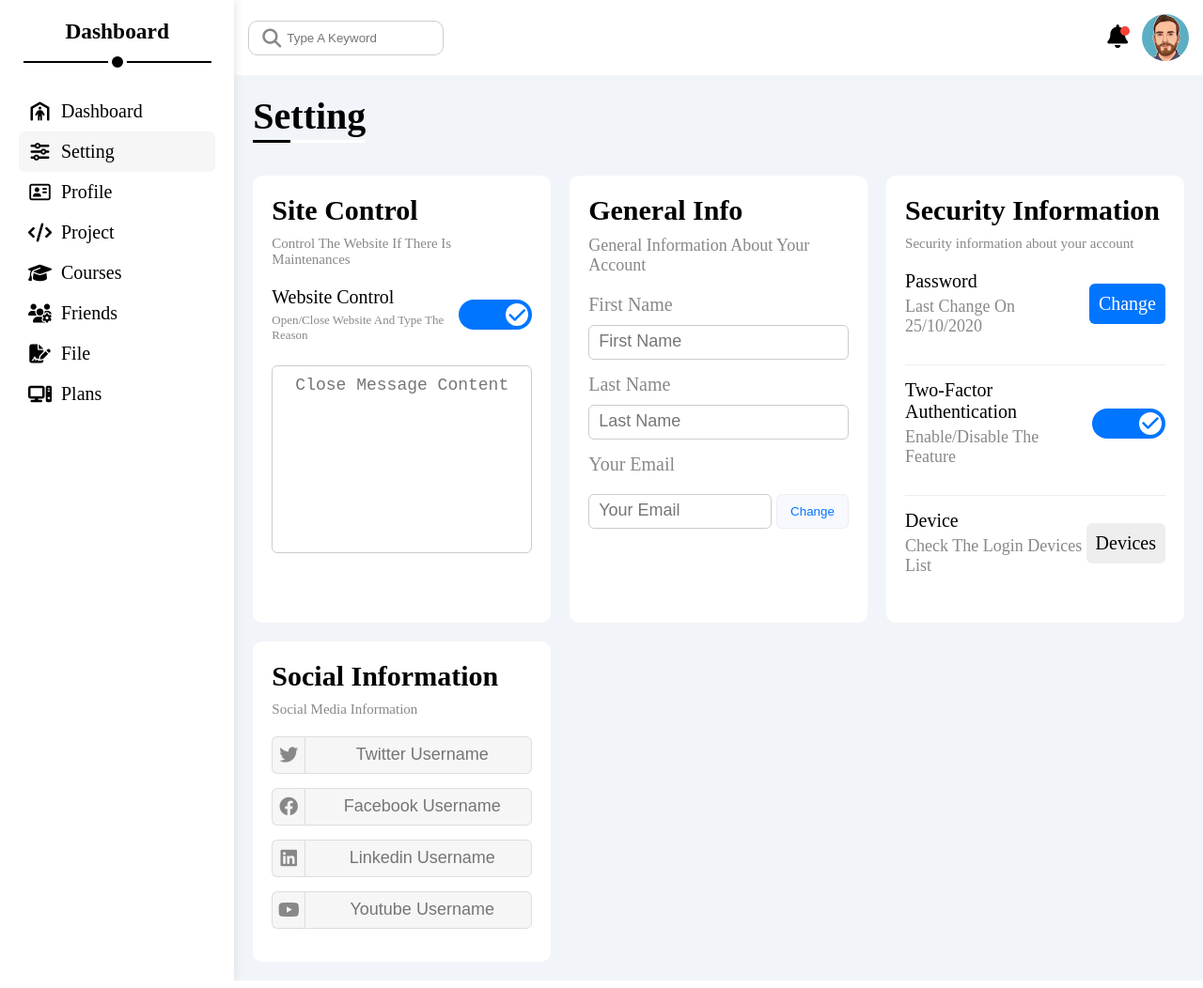
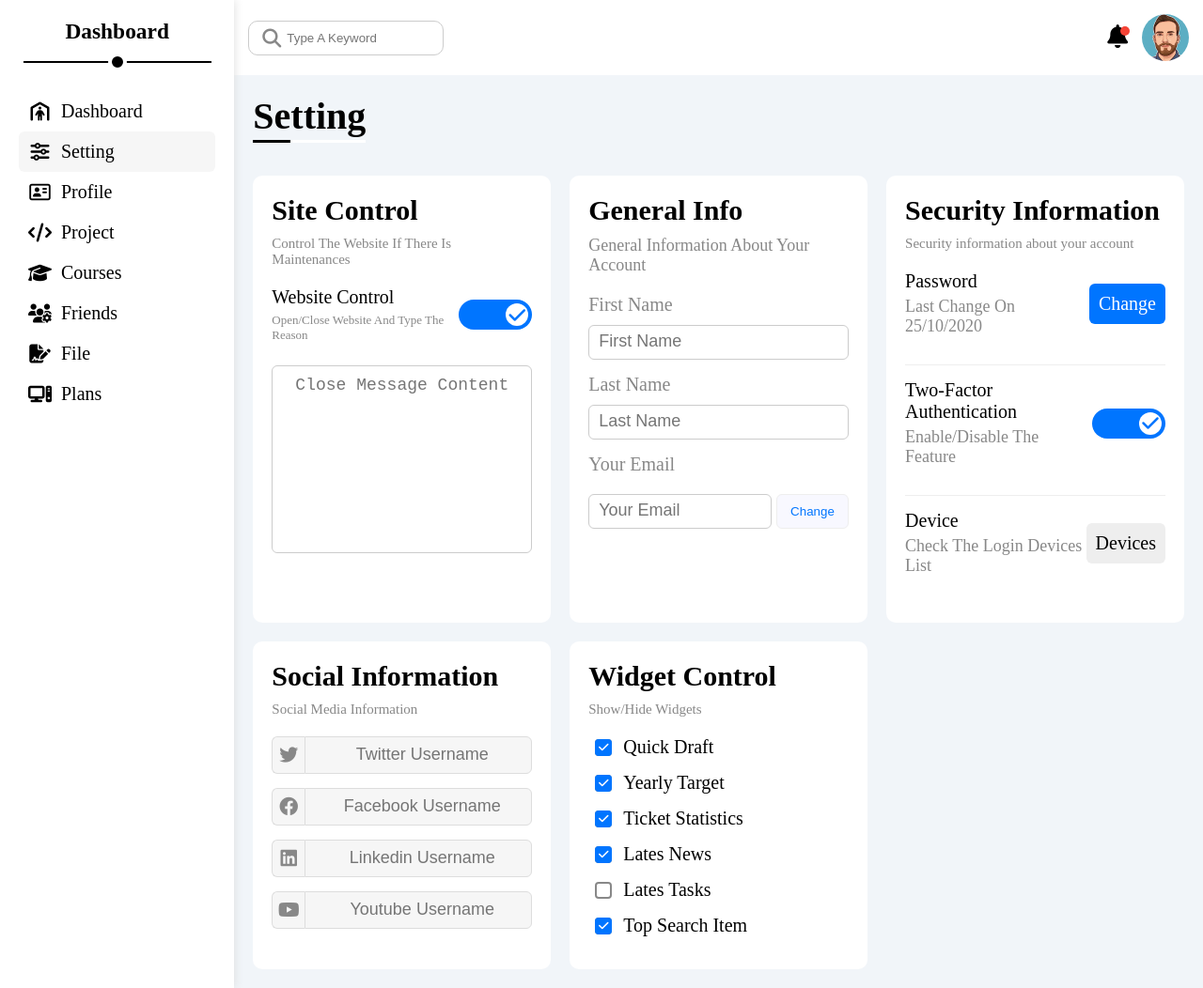
Before and after one commit to EhmaedAlhams/Project-Template-6, a plain HTML site: page setting.html in a window 1280 px wide. Shown: the whole page at 94% size. Drawn offline with Linux system fonts and the light colour scheme.

Commit message:
section and update: Widget Control  with others.
create new section with some modify code and update things.

```diff
--- a/css/main.css
+++ b/css/main.css
@@ -845,6 +845,62 @@ ul {
 }
 
 /* Section Social Information */
+/* Widget Control */
+
+.widget-control .control input[type="checkbox"] {
+    -webkit-appearance: none;
+    appearance: none;
+}
+
+.widget-control .control label {
+    padding-left: 30px;
+    cursor: pointer;
+    position: relative;
+}
+
+.widget-control .control label::before,
+.widget-control .control label::after {
+    position: absolute;
+    left: 0;
+    top: 50%;
+    border-radius: 4px;
+}
+
+.widget-control .control label::before {
+    content: "";
+    width: 14px;
+    height: 14px;
+    border: 2px solid var(--color-gray);
+    margin-top: -9px;
+}
+
+.widget-control .control label:hover::before {
+    border-color: var(--color-alt-blue);
+}
+
+.widget-control .control label::after {
+    content: "\f00c";
+    font-family: var(--fa-style-family-classic);
+    font-weight: 900;
+    margin-top: -9px;
+    background-color: var(--color-blue);
+    color: white;
+    font-size: 12px;
+    width: 18px;
+    height: 18px;
+    display: flex;
+    justify-content: center;
+    align-items: center;
+    transform: scale(0) rotate(360deg);
+    transition: .3s;
+}
+
+.widget-control .control input[type="checkbox"]:checked+label::after {
+    transform: scale(1);
+}
+
+/* Widget Control */
+
 
 /* Section Setting Page */
 
--- a/setting.html
+++ b/setting.html
@@ -66,7 +66,7 @@
             </ul>
         </div>
         <div class="content width-full">
-            <!-- Head Section  -->
+        <!-- Head Section  -->
 
             <div class="head bg-white p-15 between-flex">
                 <div class="search relative">
@@ -81,9 +81,9 @@
                 </div>
             </div>
 
-            <!-- Head Section  -->
+        <!-- Head Section  -->
 
-            <!-- Section Setting Page -->
+        <!-- Section Setting Page -->
             <h1 class="relative">Setting</h1>
 
             <div class="setting-page m-20 d-grid gap-20">
@@ -202,7 +202,40 @@
 
             <!-- Social Information -->
 
-            <!-- Section Setting Page -->
+            <!-- Widget Control -->
+
+            <section class="widget-control p-20 bg-white rad-10">
+                <h2 class="mt-0 mb-10">Widget Control</h2>
+                <p class="mt-0 mb-20 color-grey fs-15">Show/Hide Widgets</p>
+                <div class="control d-flex align-center mb-15">
+                    <input type="checkbox" id="oneWidget" checked>
+                    <label for="oneWidget">Quick Draft</label>
+                </div>
+                <div class="control d-flex align-center mb-15">
+                    <input type="checkbox" id="secWidget" checked>
+                    <label for="secWidget">Yearly Target</label>
+                </div>
+                <div class="control d-flex align-center mb-15">
+                    <input type="checkbox" id="thirWidget" checked>
+                    <label for="thirWidget">Ticket Statistics</label>
+                </div>
+                <div class="control d-flex align-center mb-15">
+                    <input type="checkbox" id="fourWidget" checked>
+                    <label for="fourWidget">Lates News</label>
+                </div>
+                <div class="control d-flex align-center mb-15">
+                    <input type="checkbox" id="fiveWidget">
+                    <label for="fiveWidget">Lates Tasks</label>
+                </div>
+                <div class="control d-flex align-center mb-15">
+                    <input type="checkbox" id="sixWidget" checked>
+                    <label for="sixWidget">Top Search Item</label>
+                </div>
+            </section>
+
+            <!-- Widget Control -->
+
+        <!-- Section Setting Page -->
 
             </div>
         </div>
```
